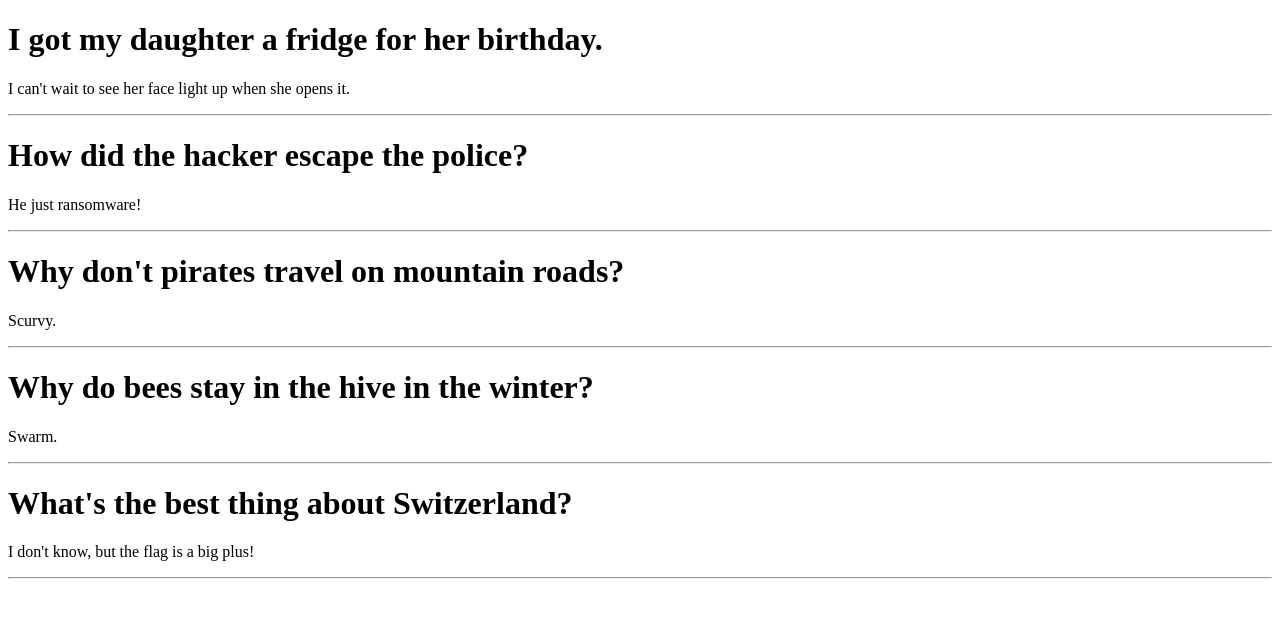
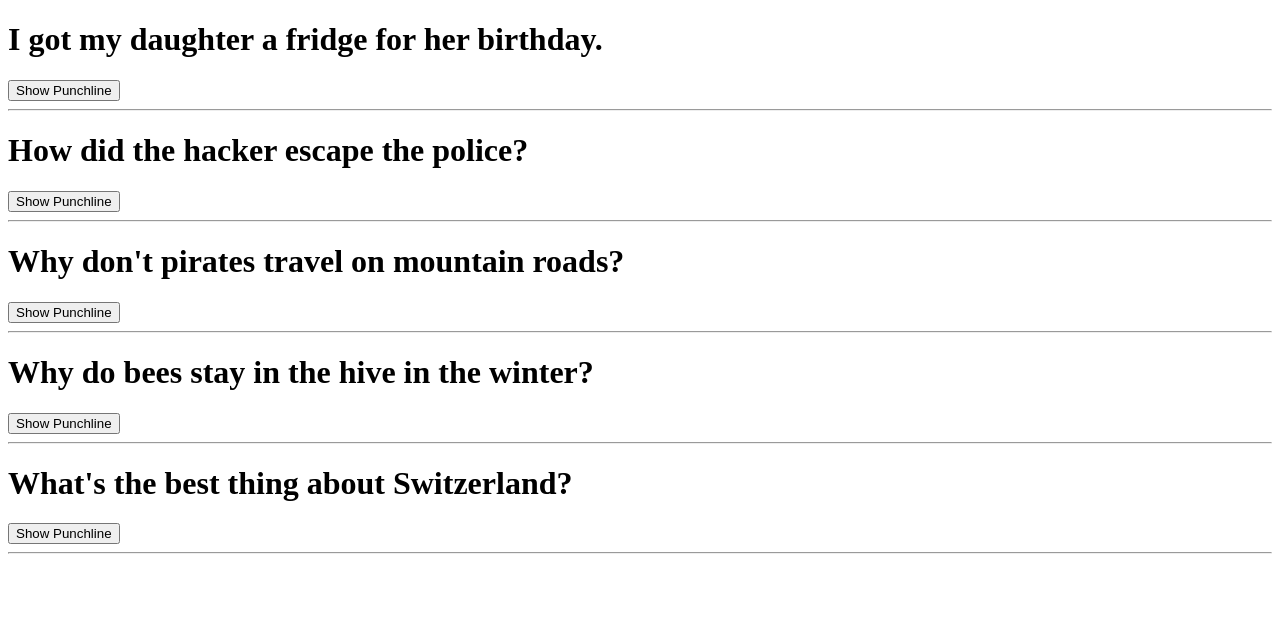
Before and after one commit to Christone007/learn_react, a React (Vite) app in the folder playground2/: page / in a window 1280 px wide. Shown: the top 618 px of the page. Built offline with nearby package versions, Linux system fonts and the light colour scheme.

Commit message:
Understand conditional rendering

```diff
--- a/playground2/src/App.jsx
+++ b/playground2/src/App.jsx
@@ -2,7 +2,7 @@ import Joke from "/src/components/Joke";
 import jokeData from "/src/jokeData";
 
 const jokeElements = jokeData.map((joke) => {
-  return <Joke setup={joke.setup} punchline={joke.punchline} />;
+  return <Joke setup={joke.setup} punchline={joke.punchline} id={joke.id} />;
 });
 
 export default function App() {
--- a/playground2/src/components/Joke.jsx
+++ b/playground2/src/components/Joke.jsx
@@ -1,9 +1,20 @@
+import React from "react";
+
 export default function Joke(props) {
-  console.log(props);
+  const [isShown, setIsShown] = React.useState(false);
+
+  function toggleShown() {
+    setIsShown((prevIsShown) => !prevIsShown);
+  }
+  console.log(isShown);
+
   return (
     <div>
       {props.setup && <h1>{props.setup}</h1>}
-      <p>{props.punchline}</p>
+      {isShown && <p>{props.punchline}</p>}
+      <button onClick={toggleShown}>
+        {isShown ? "Hide Punchline" : "Show Punchline"}
+      </button>
       <hr />
     </div>
   );
--- a/playground2/src/jokeData.js
+++ b/playground2/src/jokeData.js
@@ -1,21 +1,26 @@
 export default [
     {
+        id: 1,
         setup: "I got my daughter a fridge for her birthday.",
         punchline: "I can't wait to see her face light up when she opens it."
     },
     {
+        id: 2,
         setup: "How did the hacker escape the police?",
         punchline: "He just ransomware!"
     },
     {
+        id: 3,
         setup: "Why don't pirates travel on mountain roads?",
         punchline: "Scurvy."
     },
     {
+        id: 4,
         setup: "Why do bees stay in the hive in the winter?",
         punchline: "Swarm."
     },
     {
+        id: 5,
         setup: "What's the best thing about Switzerland?",
         punchline: "I don't know, but the flag is a big plus!"
     }
```
